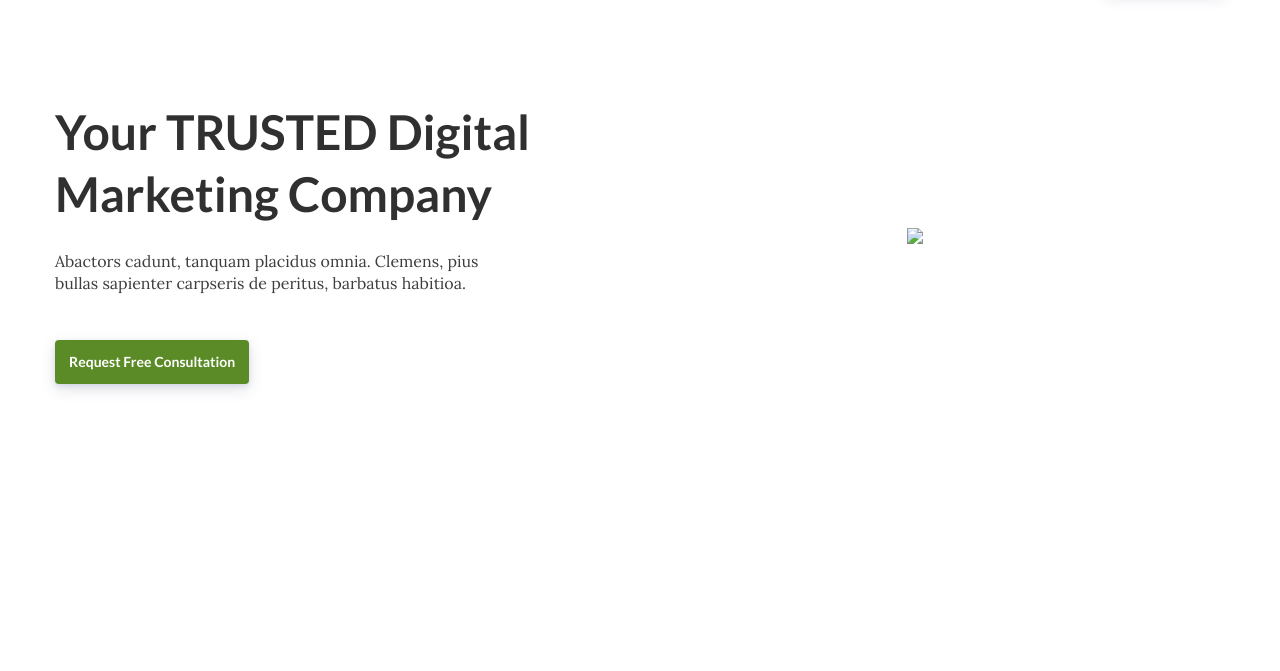
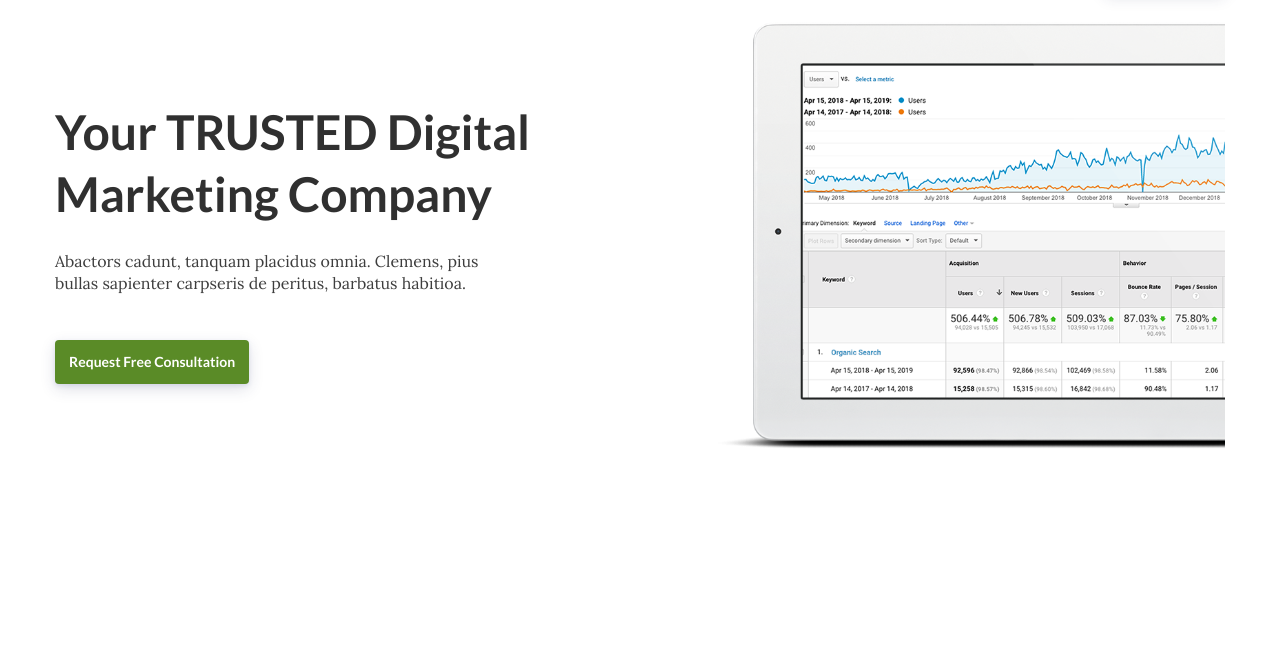
Before and after one commit to leadsngin/digital-marketing, a plain HTML site: page index.html in a window 1280 px wide. Shown: the part 73-744 px from the top of the page. Drawn offline with Linux system fonts and the light colour scheme.

Commit message:
Add files via upload

```diff
--- a/index.html
+++ b/index.html
@@ -79,7 +79,7 @@
         </div>
       </div>
     </div>
-    <div class="header-23__right"><img class="header-23__img" src="img/seo-marketing-services-3"/></div>
+    <div class="header-23__right"><img class="header-23__img" src="img/seo-marketing-services-3.png"/></div>
   </div>
 </header>
 <!-- ===== END OF: Header 23-->
```
